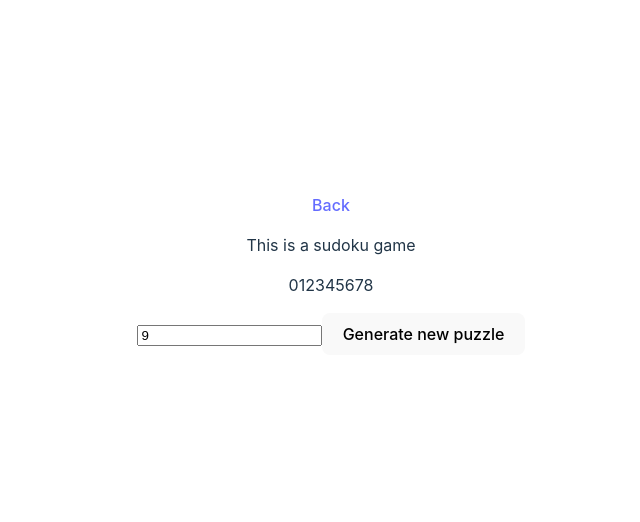
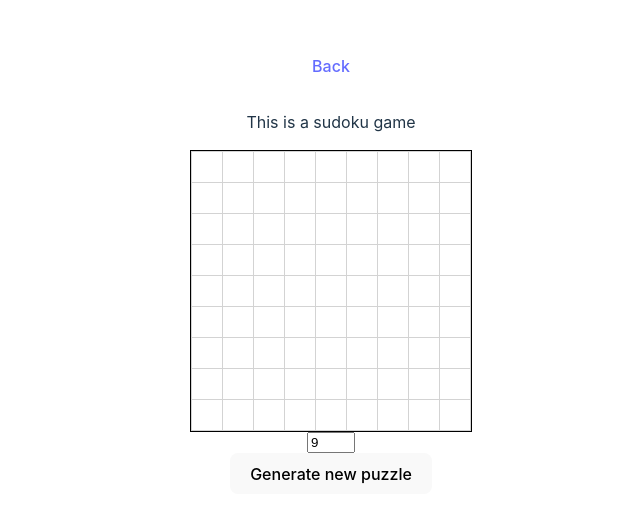
Before and after one commit to IvanPopkov/puzzle-game, a React (Vite) app: page /sudoku in a window 1280 px wide. Shown: the part 134-656 px from the top of the page, without its empty margins (309-949 px from the left). Built offline with nearby package versions, Linux system fonts and the light colour scheme.

Commit message:
feat: commit recent advancements

```diff
--- a/src/App.tsx
+++ b/src/App.tsx
@@ -2,7 +2,6 @@ import './App.css';
 import MainMenu from "./components/MainMenu/MainMenu.tsx";
 import {BrowserRouter, Route, Routes} from "react-router";
 import Sudoku from "./components/Sudoku/Sudoku.tsx";
-import KenKen from "./components/KenKen/KenKen.tsx";
 
 
 function App() {
@@ -13,7 +12,6 @@ function App() {
         <Routes>
           <Route path="/" element={<MainMenu/>}/>
           <Route path="/sudoku" element={<Sudoku/>}/>
-          <Route path="/kenken" element={<KenKen/>}/>
         </Routes>
       </BrowserRouter>
     </>
--- a/src/components/KenKen/KenKen.tsx
+++ /dev/null
@@ -1,30 +0,0 @@
-import './KenKen.css'
-import {useEffect, useState} from "react";
-import {generateKenken} from "../../utils/puzzleGenerator.tsx";
-
-const KenKen = () => {
-  const PUZZLE_MAX_SIZE = 9;
-
-  const [puzzle, setPuzzle] = useState<number[]>([0]);
-  const [puzzleSize, setPuzzleSize] = useState(PUZZLE_MAX_SIZE);
-
-  useEffect(() => {
-    setPuzzle(generateKenken());
-  }, []);
-
-  const handleChange = (event: React.ChangeEvent<HTMLInputElement>) => {
-    setPuzzleSize(event.target.value === "" ? PUZZLE_MAX_SIZE : Number(event.target.value));
-  };
-
-  return (
-    <>
-      <p><a href="/">Back</a></p>
-      <p>This is a KenKen game</p>
-      <p>{ puzzle }</p>
-      <input type="number" value={puzzleSize} onChange={handleChange} min={2} max={PUZZLE_MAX_SIZE}></input>
-      <button onClick={() => setPuzzle(generateKenken(puzzleSize))}></button>
-    </>
-  );
-};
-
-export default KenKen;
--- /dev/null
+++ b/src/components/Sudoku/NumberWheel/NumberWheel.css
@@ -0,0 +1,22 @@
+
+.number-wheel {
+  position: absolute;
+  transform: translate(-50%, -50%);
+  border-radius: 50%;
+  display: flex;
+  justify-content: center;
+  align-items: center;
+  pointer-events: none;
+  background-image: radial-gradient(rgba(180, 255, 233, 1) 0%, transparent 70%);
+
+
+  .number {
+    position: absolute;
+    transform: translate(-50%, -50%);
+    pointer-events: auto;
+    border-radius: 50%;
+    width: 32px;
+    height: 32px;
+    padding: 0;
+  }
+}
--- /dev/null
+++ b/src/components/Sudoku/NumberWheel/NumberWheel.tsx
@@ -0,0 +1,70 @@
+import React, {useEffect, useRef} from "react";
+import "./NumberWheel.css";
+
+interface NumberWheelProps extends NumberWheelInputProps {
+  onSelect: (num: number | '', index: number) => void;
+  onClose: () => void;
+}
+
+export interface NumberWheelInputProps {
+  n: number;
+  x: number;
+  y: number;
+  index: number;
+}
+
+const NumberWheel: React.FC<NumberWheelProps> = ({ n, x, y, index, onSelect, onClose }) => {
+  const radius = 50;
+  const angleStep = (2 * Math.PI) / n;
+  const wheelRef = useRef<HTMLDivElement>(null);
+
+  useEffect(() => {
+    const handleClickOutside = (event: MouseEvent) => {
+      if (wheelRef.current && !wheelRef.current.contains(event.target as Node)) {
+        onClose();
+      }
+    };
+
+    document.addEventListener("mousedown", handleClickOutside);
+    return () => {
+      document.removeEventListener("mousedown", handleClickOutside);
+    };
+  }, [onClose]);
+
+  return (
+    <div
+      ref={wheelRef}
+      className="number-wheel"
+      style={{
+        top: y,
+        left: x,
+        width: radius * 4,
+        height: radius * 4,
+      }}
+    >
+      {Array.from({ length: n }).map((_, i) => {
+        const angle = i * angleStep - Math.PI / 2;
+        const posX = radius * Math.cos(angle);
+        const posY = radius * Math.sin(angle);
+
+        const value = i + 1 < n ? i + 1 : '';
+
+        return (
+          <button
+            key={value}
+            className="number"
+            style={{
+              top: `calc(50% + ${posY}px)`,
+              left: `calc(50% + ${posX}px)`,
+            }}
+            onClick={() => onSelect(value, index)}
+          >
+            { value }
+          </button>
+        );
+      })}
+    </div>
+  );
+};
+
+export default NumberWheel;
--- a/src/components/Sudoku/Sudoku.css
+++ b/src/components/Sudoku/Sudoku.css
@@ -0,0 +1,39 @@
+
+.container {
+  display: flex;
+  flex-direction: column;
+  align-items: center;
+
+  .play-table {
+    border: 1px solid black;
+  }
+
+  table {
+    border-spacing: 0;
+    border-collapse: collapse;
+  }
+
+  .cell {
+    width: 30px;
+    height: 30px;
+    border: 1px solid lightgray;
+    padding: 0;
+
+    &:hover {
+      background-color: lightblue;
+      cursor: pointer;
+    }
+
+    .solution-cell {
+      width: 100%;
+      height: 100%;
+
+      font-weight: 600;
+    }
+
+    .user-solution-cell {
+      width: 100%;
+      height: 100%;
+    }
+  }
+}
--- a/src/components/Sudoku/Sudoku.tsx
+++ b/src/components/Sudoku/Sudoku.tsx
@@ -1,28 +1,82 @@
-import {useEffect, useState} from "react";
-import {generateSudoku} from "../../utils/puzzleGenerator.tsx";
+import "./Sudoku.css";
+import React, {useState} from "react";
+import {generateSudoku} from "../../utils/puzzleGenerator.ts";
+import NumberWheel, {NumberWheelInputProps} from "./NumberWheel/NumberWheel.tsx";
+import {verifySudoku} from "../../utils/solutionVerifier.ts";
 
 const SudokuGenerator = () => {
   const PUZZLE_MAX_SIZE = 9;
+  let gridSize = PUZZLE_MAX_SIZE;
 
-  const [puzzle, setPuzzle] = useState<number[]>([0]);
   const [puzzleSize, setPuzzleSize] = useState(PUZZLE_MAX_SIZE);
+  const [puzzle, setPuzzle] = useState<(number | string)[]>([]);
+  const [solution, setSolution] = useState<number[]>([]);
+  const [userSolution, setUserSolution] = useState<(number | '')[]>(Array(PUZZLE_MAX_SIZE * PUZZLE_MAX_SIZE).fill(''));
 
-  useEffect(() => {
-    setPuzzle(generateSudoku(puzzleSize));
-  }, []);
+  const [wheel, setWheel] = useState<NumberWheelInputProps | null>(null);
 
-  const handleChange = (event: React.ChangeEvent<HTMLInputElement>) => {
+  const generatePuzzle = () => {
+    gridSize = puzzleSize;
+    const {puzzle, solution} = generateSudoku(puzzleSize);
+    setUserSolution(Array(PUZZLE_MAX_SIZE * PUZZLE_MAX_SIZE).fill(''));
+    setPuzzle(puzzle);
+    setSolution(solution);
+  };
+
+  const handlePuzzleSizeChange = (event: React.ChangeEvent<HTMLInputElement>) => {
     setPuzzleSize(event.target.value === "" ? PUZZLE_MAX_SIZE : Number(event.target.value));
   };
 
+  const handleClick = (x: number, y: number, e: React.MouseEvent<HTMLDivElement>) => {
+    const {clientX, clientY} = e;
+    const index = y * puzzleSize + x;
+    setWheel({x: clientX, y: clientY, index, n: puzzleSize + 1});
+  };
+
+  const handleSelect = (num: number | '', index: number) => {
+    userSolution[index] = num;
+    setUserSolution(userSolution);
+    const violations = verifySudoku(userSolution);
+    setWheel(null);
+  };
+
+
+
   return (
-    <>
+    <div className="container">
       <p><a href="/">Back</a></p>
       <p>This is a sudoku game</p>
-      <p>{ puzzle }</p>
-      <input type="number" value={puzzleSize} onChange={handleChange} />
-      <button onClick={() => setPuzzle(generateSudoku(puzzleSize))}>Generate new puzzle</button>
-    </>
+      {wheel && <NumberWheel {...wheel} onSelect={handleSelect} onClose={() => setWheel(null)}/>}
+      <div className="play-table">
+        <table>
+          <tbody>
+          {[...Array(gridSize)].map((_, indexY) => (
+            <tr key={indexY}>
+              {[...Array(gridSize)].map((_, indexX) => (
+                <td
+                  key={`${indexX}-${indexY}`}
+                  className="cell"
+                >
+                  {puzzle[gridSize * indexY + indexX] !== '' && (
+                    <div className="solution-cell">
+                      {puzzle[gridSize * indexY + indexX]}
+                    </div>
+                  )}
+                  {puzzle[gridSize * indexY + indexX] === '' && (
+                    <div className="user-solution-cell" onClick={(e) => handleClick(indexX, indexY, e)}>
+                      {userSolution[gridSize * indexY + indexX]}
+                    </div>
+                  )}
+                </td>
+              ))}
+            </tr>
+          ))}
+          </tbody>
+        </table>
+      </div>
+      <input type="number" min="3" max={PUZZLE_MAX_SIZE} value={puzzleSize} onChange={handlePuzzleSizeChange}/>
+      <button onClick={() => generatePuzzle()}>Generate new puzzle</button>
+    </div>
   );
 };
 
--- a/src/utils/puzzleGenerator.tsx
+++ /dev/null
@@ -1,7 +0,0 @@
-export const generateSudoku = (size: number = 10) => {
-  return [...Array(size).keys()];
-};
-
-export const generateKenken = (size: number = 10)=> {
-  return [...Array(size).keys()];
-};
--- /dev/null
+++ b/src/utils/solutionVerifier.ts
@@ -0,0 +1,4 @@
+export const verifySudoku = (userSolution: (number | '')[]) => {
+
+  return [];
+};
```
Also changed, not shown: src/components/KenKen/KenKen.css (deleted).
